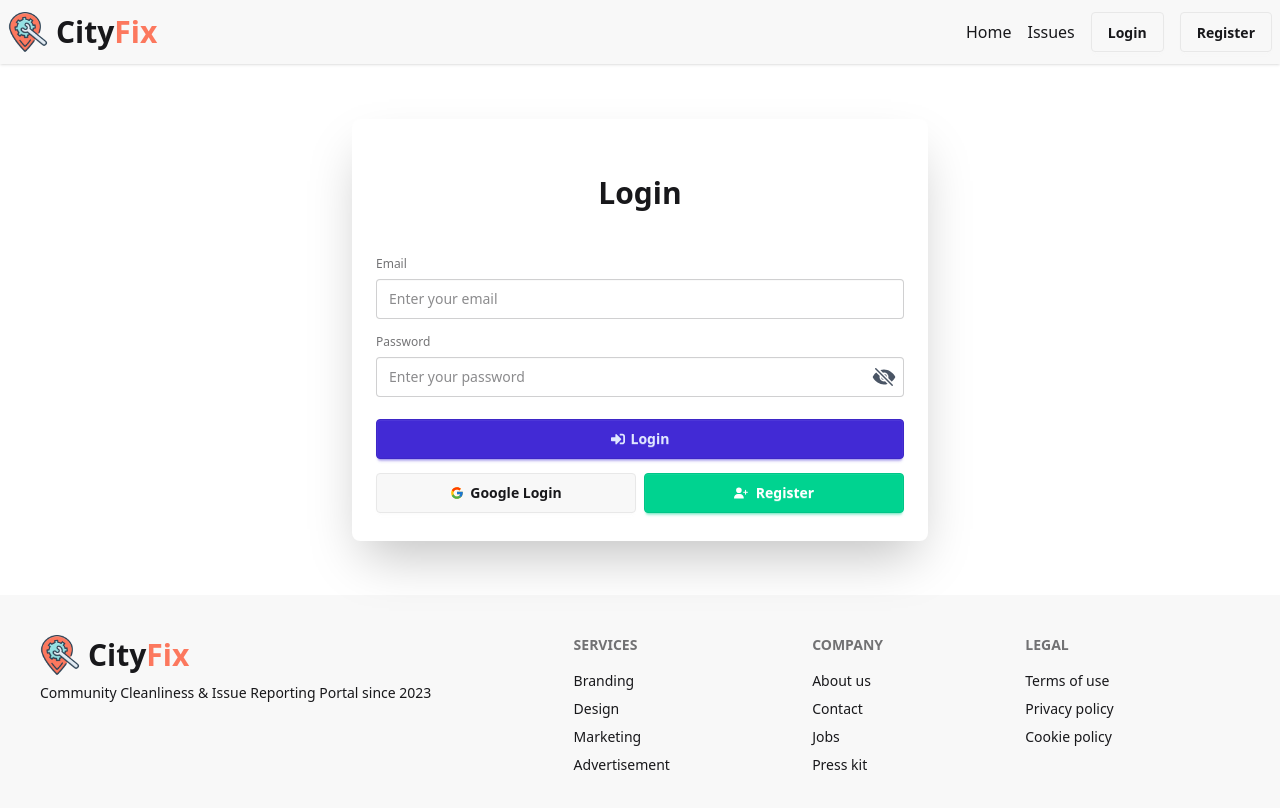
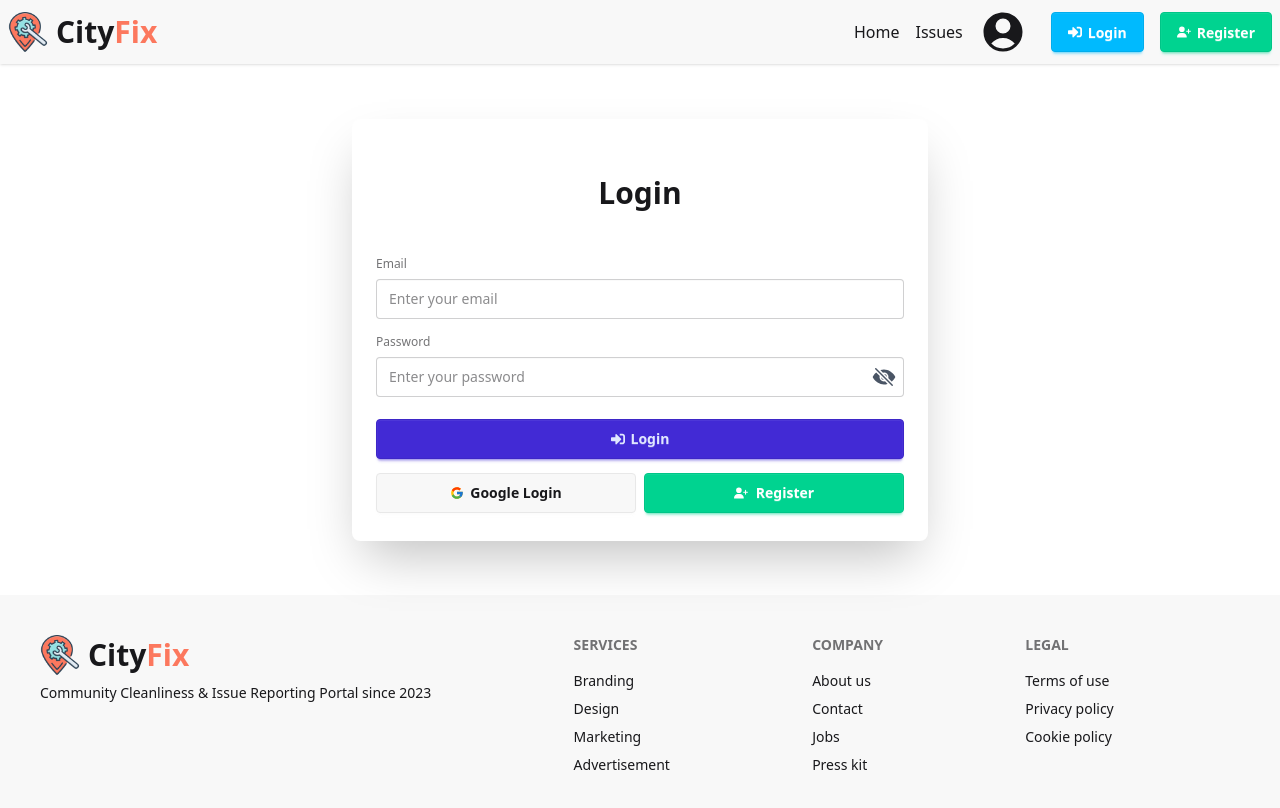
Before and after one commit to buildwithmeraj/pha-12-city-fix-frontend, a React (Vite) app: page /login in a window 1280 px wide. Shown: the top 808 px of the page. Built offline with nearby package versions, Linux system fonts and the light colour scheme; no server answers.

Commit message:
updated navbar with conditional rendering

```diff
--- a/src/components/NavBar.jsx
+++ b/src/components/NavBar.jsx
@@ -1,8 +1,26 @@
 import React from "react";
 import { Link } from "react-router";
 import logo from "../assets/logo.png";
+import { useAuth } from "../contexts/AuthContext";
+import toast from "react-hot-toast";
+import { HiUserCircle } from "react-icons/hi2";
+import { FaSignInAlt } from "react-icons/fa";
+import { FaSignOutAlt } from "react-icons/fa";
+import { FaUserPlus } from "react-icons/fa6";
 
 const NavBar = () => {
+  const { user, logOut, setUser } = useAuth();
+  const handleLogout = () => {
+    toast.success("Logged out successfully");
+    setTimeout(() => {
+      logOut()
+        .then(() => setUser(null))
+        .catch((error) => {
+          toast.error("Logout error: " + error.message);
+        });
+    }, 2000);
+  };
+
   const navLinks = (
     <>
       <li>
@@ -54,12 +72,51 @@ const NavBar = () => {
       <div className="navbar-end gap-4">
         <a className="">Home</a>
         <a className="">Issues</a>
-        <Link className="btn" to="/login">
-          Login
-        </Link>
-        <Link className="btn" to="/register">
-          Register
-        </Link>
+        {user ? (
+          <>
+            <div
+              className="relative tooltip tooltip-bottom hidden md:flex"
+              data-tip={user?.displayName || "User"}
+            >
+              {user.photoURL ? (
+                <img
+                  src={user.photoURL}
+                  alt="profile picture"
+                  className="w-10 h-10 rounded-full border-2 border-amber-600 cursor-help"
+                  referrerPolicy="no-referrer"
+                />
+              ) : (
+                <HiUserCircle className="text-5xl" />
+              )}
+            </div>
+            <Link to="/profile" className="btn btn-info text-white">
+              <HiUserCircle className="text-xl" />
+              Profile
+            </Link>
+            <button
+              onClick={handleLogout}
+              className="btn btn-error text-white hidden lg:flex"
+            >
+              <FaSignOutAlt />
+              Logout
+            </button>
+          </>
+        ) : (
+          <>
+            <HiUserCircle className="text-5xl mr-2 hidden lg:flex" />
+            <Link to="/login" className="btn btn-info text-white">
+              <FaSignInAlt />
+              Login
+            </Link>
+            <Link
+              to="/register"
+              className="btn btn-success text-white hidden md:flex"
+            >
+              <FaUserPlus />
+              Register
+            </Link>
+          </>
+        )}
       </div>
     </div>
   );
--- a/src/pages/auth/Login.jsx
+++ b/src/pages/auth/Login.jsx
@@ -1,4 +1,4 @@
-import React, { useState, useRef } from "react";
+import React, { useState, useRef, useEffect } from "react";
 import { useAuth } from "../../contexts/AuthContext";
 import { NavLink, useLocation, useNavigate } from "react-router";
 import toast from "react-hot-toast";
@@ -9,11 +9,17 @@ import { FaSignInAlt } from "react-icons/fa";
 import { FaUserPlus } from "react-icons/fa6";
 
 const Login = () => {
-  const { signInUsingEmail, signInUsingGoogle, setUser, firebaseErrors } =
+  const { signInUsingEmail, signInUsingGoogle, setUser, user, firebaseErrors } =
     useAuth();
 
   const location = useLocation();
   const navigate = useNavigate();
+
+  useEffect(() => {
+    if (user && user.email) {
+      navigate(location.state ? location.state : "/");
+    }
+  }, [user, location.state, navigate]);
 
   const [error, setError] = useState(null);
   const [showPass, setShowPass] = useState(false);
@@ -52,14 +58,6 @@ const Login = () => {
           : "Login failed. Please try again.";
         setError(errMsg);
       });
-  };
-
-  const handleForgotPassword = () => {
-    const email = emailRef.current?.value;
-    if (!email) {
-      return setError("Please enter your email address first.");
-    }
-    navigate("/forgot-password", { state: { email } });
   };
 
   const handleGoogleSignIn = () => {
--- a/src/pages/auth/Register.jsx
+++ b/src/pages/auth/Register.jsx
@@ -1,6 +1,6 @@
-import React, { useState } from "react";
+import React, { useState, useEffect } from "react";
 import { useAuth } from "../../contexts/AuthContext";
-import { NavLink } from "react-router";
+import { NavLink, useNavigate, useLocation } from "react-router";
 import toast from "react-hot-toast";
 import Error from "../../components/utilities/Error";
 import { IoEye } from "react-icons/io5";
@@ -15,9 +15,20 @@ const Register = () => {
     registerUsingEmail,
     signInUsingGoogle,
     setUser,
+    user,
     firebaseErrors,
     updateUserProfile,
   } = useAuth();
+
+  const location = useLocation();
+  const navigate = useNavigate();
+
+  useEffect(() => {
+    if (user && user.email) {
+      navigate(location.state ? location.state : "/");
+    }
+  }, [user, location.state, navigate]);
+
   const [error, setError] = useState(null);
   const [showPass, setShowPass] = useState(false);
   const emailRegex = /^[a-z0-9._%+-]+@[a-z0-9.-]+\.[a-z]{2,}$/i;
--- /dev/null
+++ b/src/routes/PrivateRoutes.jsx
@@ -0,0 +1,18 @@
+import React from "react";
+import { useAuth } from "../contexts/AuthContext";
+import { Navigate, useLocation } from "react-router";
+import Loading from "../components/utilities/Loading";
+
+const PrivateRoutes = ({ children }) => {
+  const { user, loading } = useAuth();
+  const location = useLocation();
+  if (loading) {
+    return <Loading />;
+  }
+  if (user && user.email) {
+    return children;
+  }
+  return <Navigate state={location.pathname} to={"/login"}></Navigate>;
+};
+
+export default PrivateRoutes;
```
